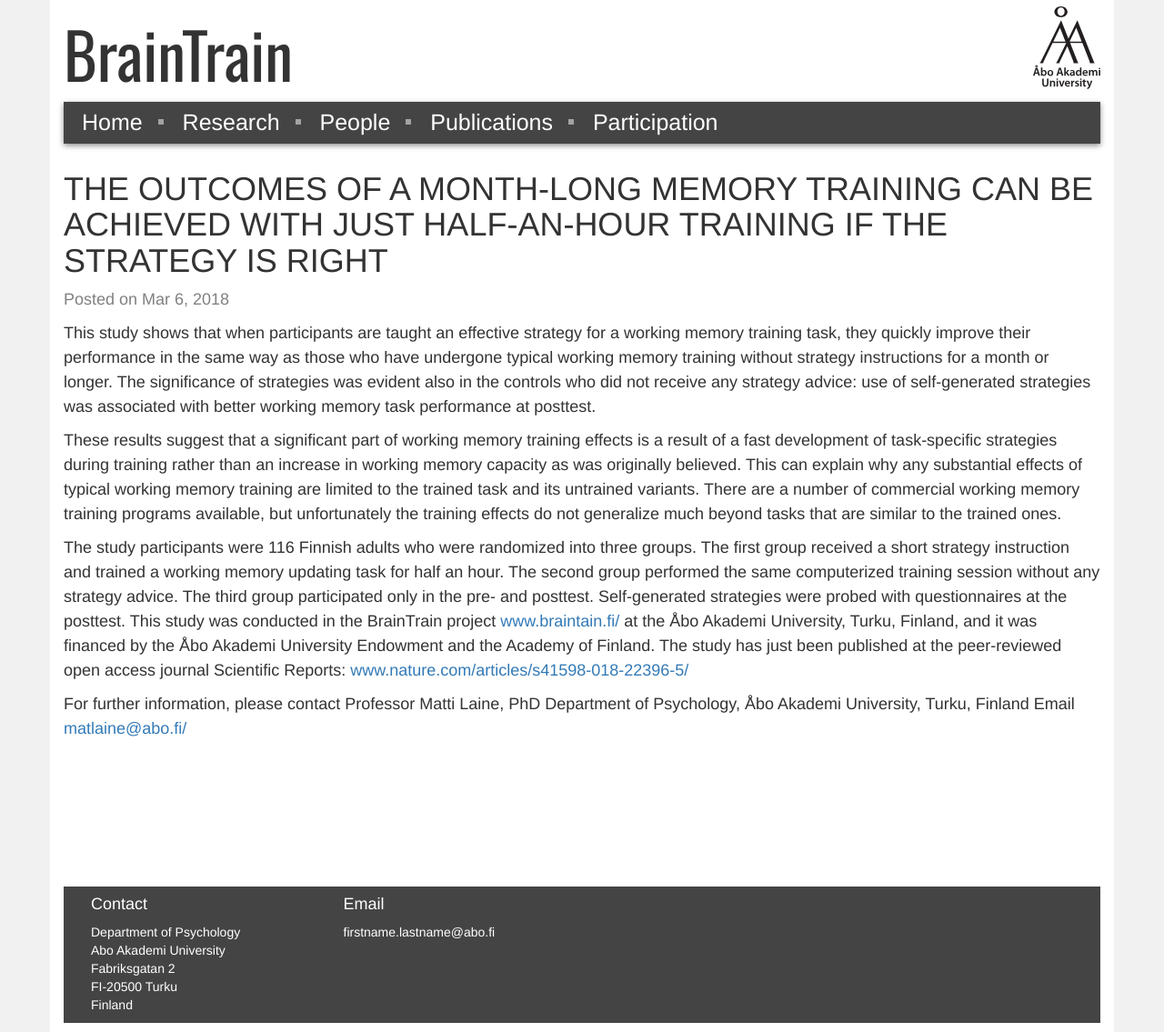
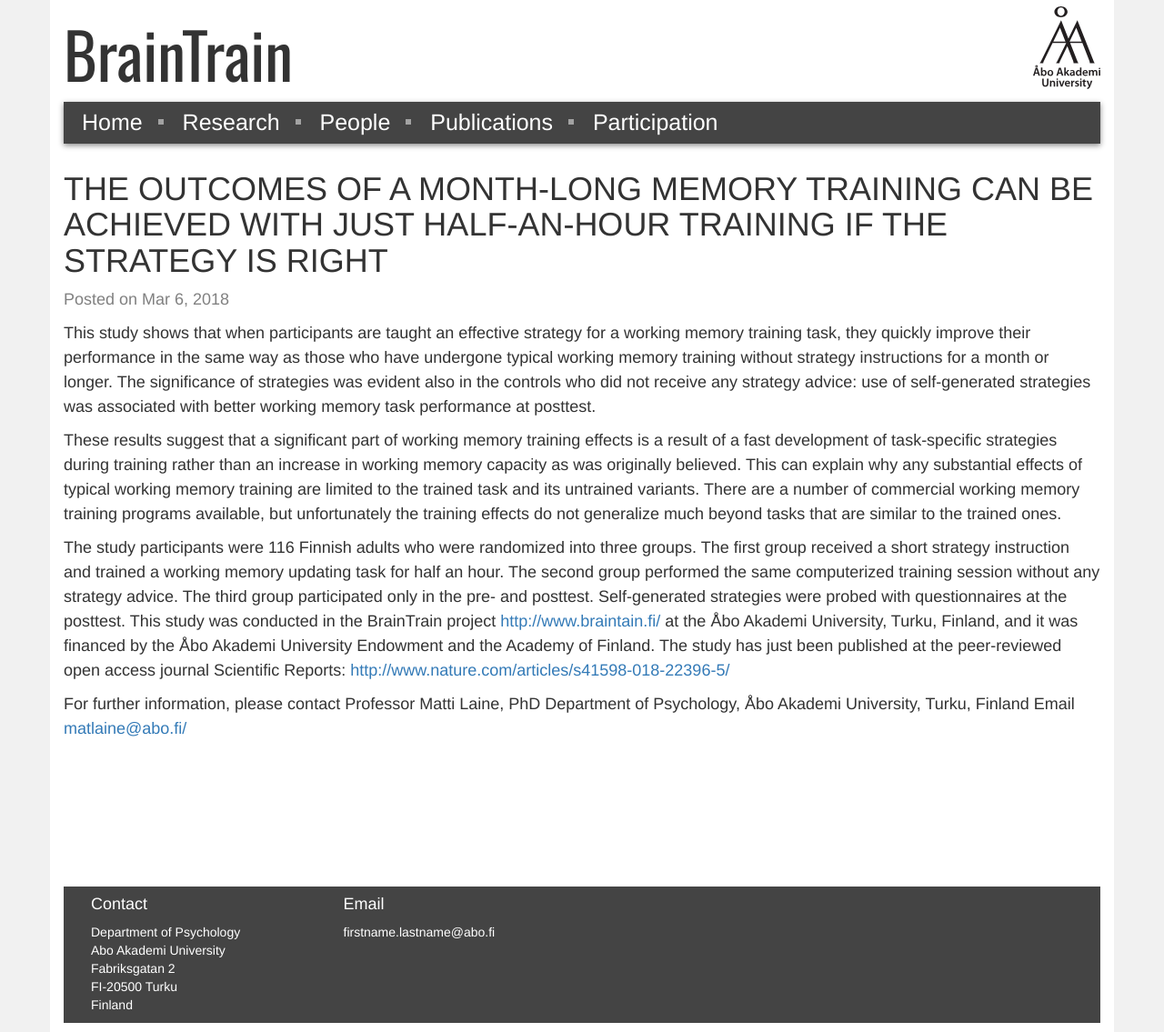
Before and after one commit to dlfell/braintrain, a Jekyll site: the page built from _posts/news/2018-03-06-THE OUTCOMES OF A MONTH-LONG MEMORY TRAINING CAN BE ACHIEVED WITH JUST HALF-AN-HOUR TRAINING IF THE STRATEGY IS RIGHT.md, in a window 1280 px wide. Shown: the whole page at 91% size. Built offline with Jekyll 4.4.1, drawn with Linux system fonts in a browser that asks for light colours; nearby versions of some CDN libraries; some of the changed lines change nothing that is shown.

Commit message:
Update 2018-03-06-THE OUTCOMES OF A MONTH-LONG MEMORY TRAINING CAN BE ACHIEVED WITH JUST HALF-AN-HOUR TRAINING IF THE STRATEGY IS RIGHT.md

```diff
--- a/_posts/news/2018-03-06-THE OUTCOMES OF A MONTH-LONG MEMORY TRAINING CAN BE ACHIEVED WITH JUST HALF-AN-HOUR TRAINING IF THE STRATEGY IS RIGHT.md
+++ b/_posts/news/2018-03-06-THE OUTCOMES OF A MONTH-LONG MEMORY TRAINING CAN BE ACHIEVED WITH JUST HALF-AN-HOUR TRAINING IF THE STRATEGY IS RIGHT.md
@@ -11,7 +11,7 @@
 These results suggest that a significant part of working memory training effects is a result of a fast development of task-specific strategies during training rather than an increase in working memory capacity as was originally believed. This can explain why any substantial effects of typical working memory training are limited to the trained task and its untrained variants. There are a number of commercial working memory training programs available, but unfortunately the training effects do not generalize much beyond tasks that are similar to the trained ones.
 
 
-The study participants were 116 Finnish adults who were randomized into three groups. The first group received a short strategy instruction and trained a working memory updating task for half an hour. The second group performed the same computerized training session without any strategy advice. The third group participated only in the pre- and posttest. Self-generated strategies were probed with questionnaires at the posttest. This study was conducted in the BrainTrain project [www.braintain.fi/](www.braintrain.fi/) at the Åbo Akademi University, Turku, Finland, and it was financed by the Åbo Akademi University Endowment and the Academy of Finland. The study has just been published at the peer-reviewed open access journal Scientific Reports: [www.nature.com/articles/s41598-018-22396-5/](www.nature.com/articles/s41598-018-22396-5)
+The study participants were 116 Finnish adults who were randomized into three groups. The first group received a short strategy instruction and trained a working memory updating task for half an hour. The second group performed the same computerized training session without any strategy advice. The third group participated only in the pre- and posttest. Self-generated strategies were probed with questionnaires at the posttest. This study was conducted in the BrainTrain project [http://www.braintain.fi/](http://www.braintrain.fi/) at the Åbo Akademi University, Turku, Finland, and it was financed by the Åbo Akademi University Endowment and the Academy of Finland. The study has just been published at the peer-reviewed open access journal Scientific Reports: [http://www.nature.com/articles/s41598-018-22396-5/](http://www.nature.com/articles/s41598-018-22396-5)
 
 
 For further information, please contact
```
